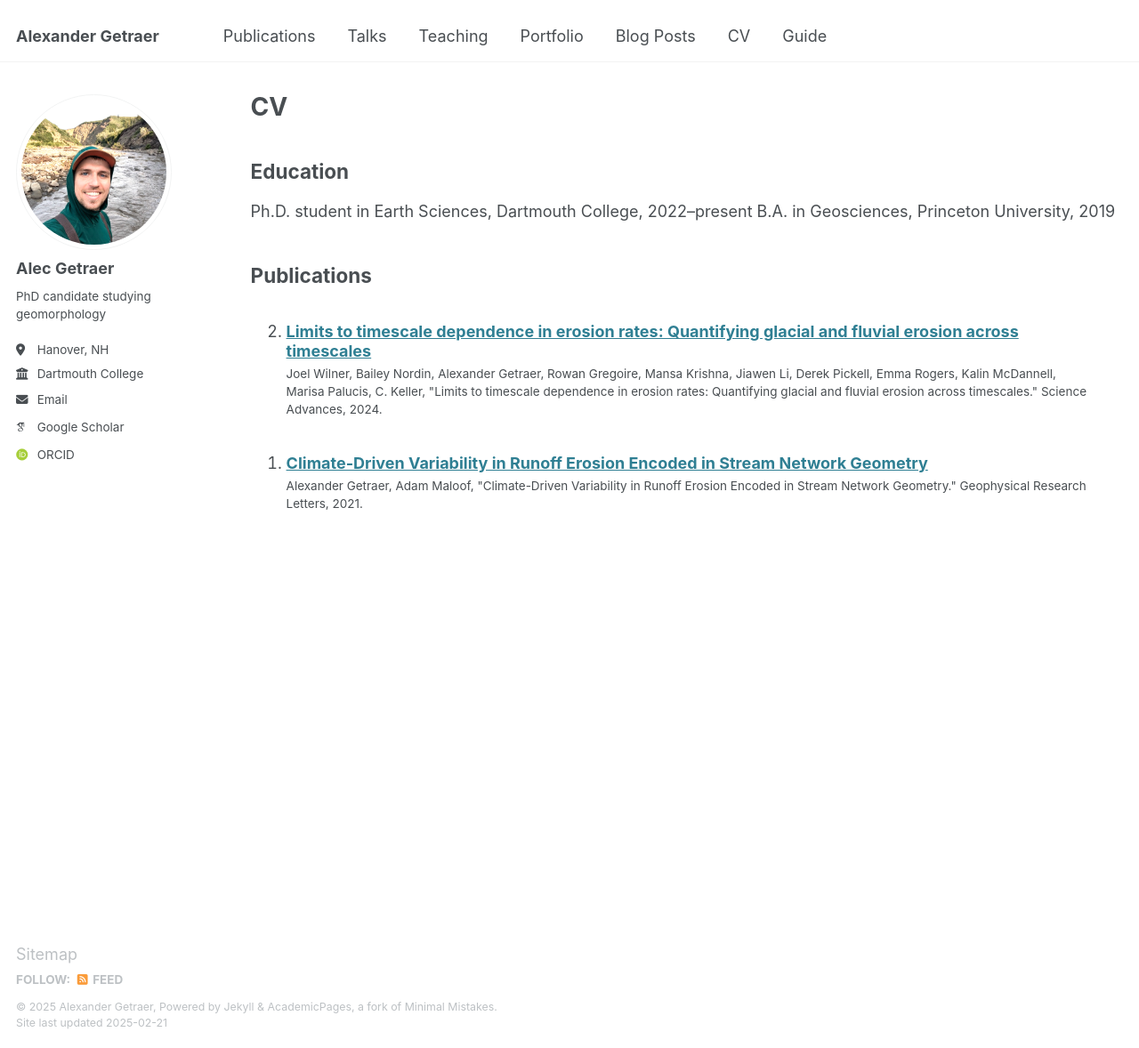
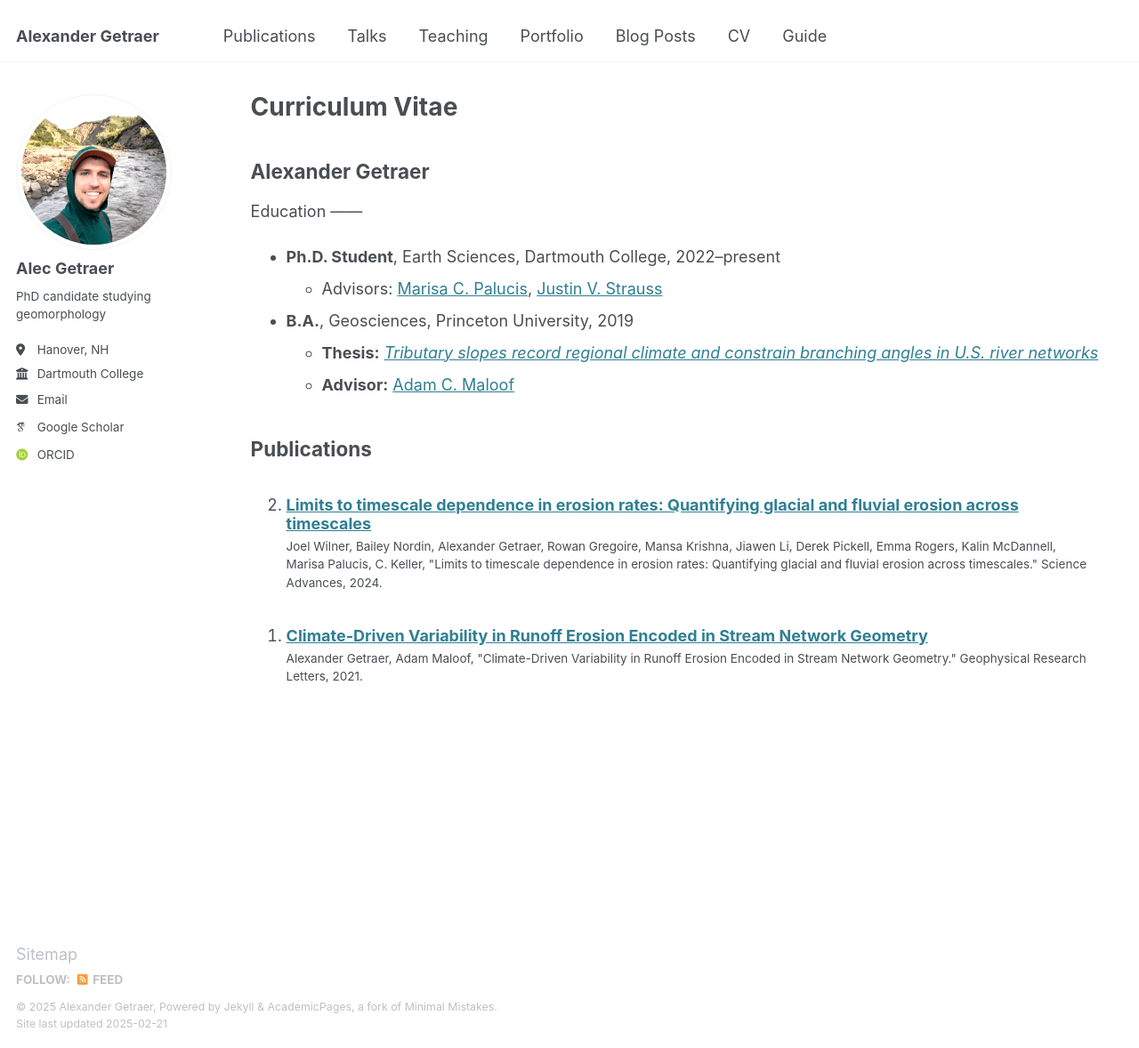
Before and after one commit to agetraer/agetraer.github.io, a Jekyll site: the page built from _pages/cv.md, in a window 1280 px wide and 1178 px high. Shown: the whole window at 89% size. Built offline with Jekyll 4.4.1, drawn with Linux system fonts in a browser that asks for light colours; some web fonts are replaced.

Commit message:
Update cv.md

```diff
--- a/_pages/cv.md
+++ b/_pages/cv.md
@@ -1,6 +1,6 @@
 ---
 layout: archive
-title: "CV"
+title: "Curriculum Vitae"
 permalink: /cv/
 author_profile: true
 redirect_from:
@@ -9,10 +9,15 @@ redirect_from:
 
 {% include base_path %}
 
+Alexander Getraer
+------
 Education
 ------
-Ph.D. student in Earth Sciences, Dartmouth College, 2022–present
-B.A. in Geosciences, Princeton University, 2019
+* <b>Ph.D. Student</b>, Earth Sciences, Dartmouth College, 2022–present
+  * Advisors: [Marisa C. Palucis](https://www.marisapalucis.com/), [Justin V. Strauss](https://sites.dartmouth.edu/strausslab/)
+* <b>B.A.</b>, Geosciences, Princeton University, 2019
+  * <b>Thesis:</b> [<i>Tributary slopes record regional climate and constrain branching angles in U.S. river networks</i>](http://arks.princeton.edu/ark:/88435/dsp01m900nx25n)
+  * <b>Advisor:</b> [Adam C. Maloof](https://maloof.princeton.edu/)
 
 Publications
 ------
```
